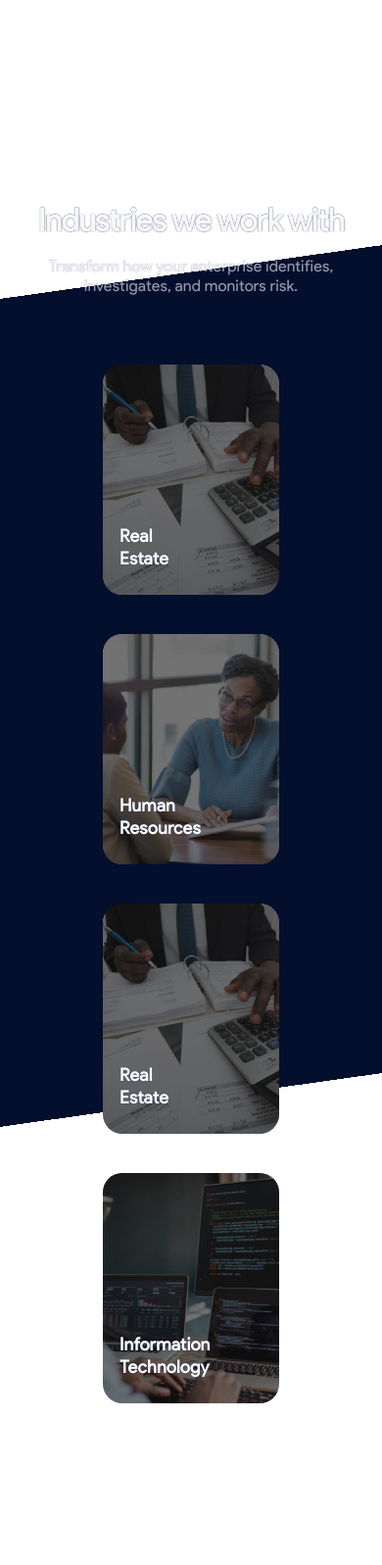
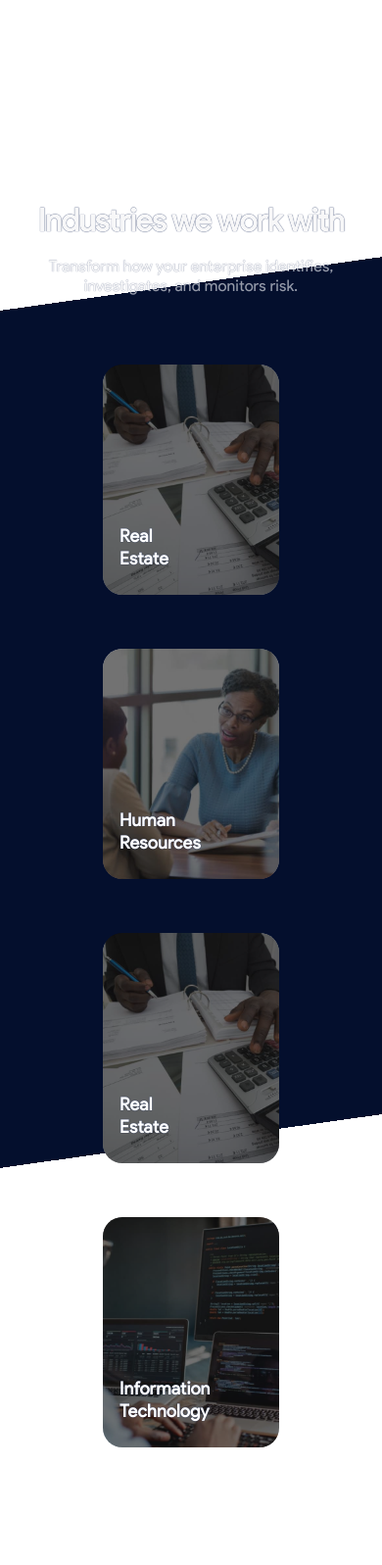
Before and after one commit to heyt0pe/regcomply, a PHP site: page / in a window 390 px wide. Shown: the part 3616-5213 px from the top of the page at 98% size. Run offline with PHP 8.4, Linux system fonts and the light colour scheme.

Commit message:
heroku deployment

```diff
--- a/css/index.css
+++ b/css/index.css
@@ -569,9 +569,6 @@ section.section-6 div.use-case div.use-case-section a.early-access {
     /* section.section-3 div.row-2 div.row-section {
         width: 300px;
     } */
-    section.section-5 div.industries-row {
-        overflow-x: auto;
-    }
     section.section-6 .carousel {
         max-width: 80%;
     }
@@ -605,6 +602,11 @@ section.section-6 div.use-case div.use-case-section a.early-access {
         display: flex;
         flex-wrap: wrap;
     }
+
+    section.section-5 div.industries-row div.industry {
+        margin-bottom: 15px;
+    }
+
     section.section-5 h2, section.section-5 p {
         text-shadow: 0px 0px 1px rgb(10, 29, 79);
     }
```
